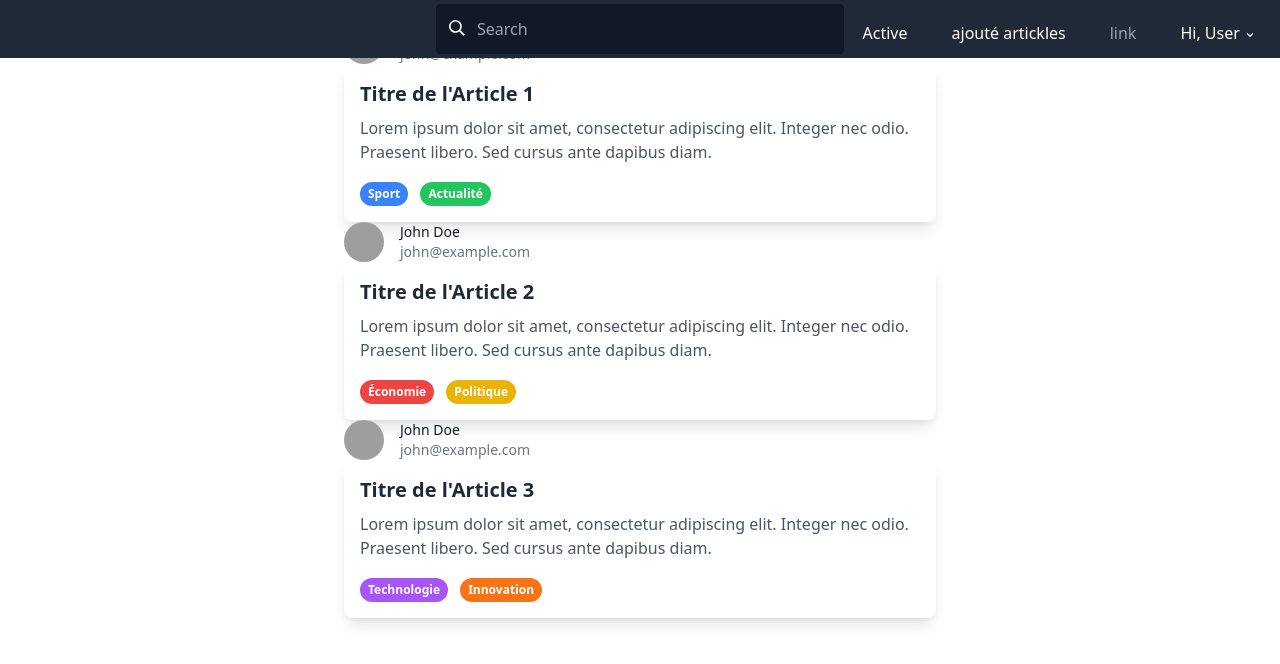
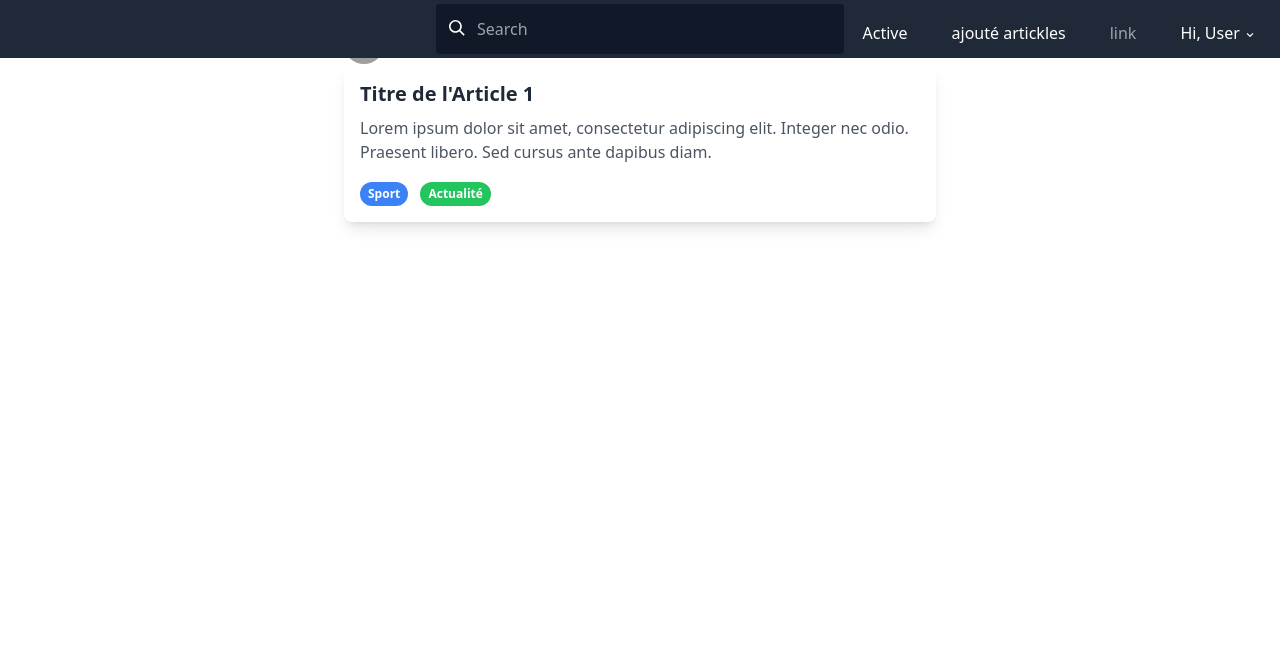
Before and after one commit to abdelouafir/Dev.to-Blogging-Plateform, a PHP site: page /assets/php/articles-page.php in a window 1280 px wide. Shown: the top 664 px of the page. Run offline with PHP 8.4, Linux system fonts and the light colour scheme; tables that the repository leaves empty hold one stand-in row (values such as "Sample post"); some libraries are stand-ins or nearby versions; grey boxes are pictures that could not be loaded.

Commit message:
fixid problrm de update tag et category

```diff
--- a/assets/php/articles-page.php
+++ b/assets/php/articles-page.php
@@ -6,8 +6,8 @@ use Config\Database;
 $conn = new Database();
 $conction = $conn->getConnection();
 $article = new article();
-$category = $article->get_categories($conction);
-$tags = $article->get_tags($conction);
+$tester = $article->ajoute_article($conction);
+// var_dump($tester);
 
 
  ?>
@@ -84,7 +84,7 @@ $tags = $article->get_tags($conction);
 
             <div class="ml-4">
                 <div class="text-sm leading-5 font-medium text-gray-900">John Doe</div>
-                <div class="text-sm leading-5 text-gray-500">john@example.com</div>
+                <!-- <div class="text-sm leading-5 text-gray-500">john@example.com</div> -->
             </div>
         </div>
     <div class="bg-white rounded-lg shadow-lg overflow-hidden">
@@ -100,53 +100,6 @@ $tags = $article->get_tags($conction);
         </div>
     </div>
 
-    <!-- Article 2 -->
-    <div class="flex items-center">
-            <div class="flex-shrink-0 h-10 w-10">
-
-                <img class="h-10 w-10 rounded-full" src="https://images.unsplash.com/photo-1472099645785-5658abf4ff4e?ixlib=rb-1.2.1&ixid=eyJhcHBfaWQiOjEyMDd9&auto=format&fit=facearea&facepad=2&w=256&h=256&q=80" alt="" />
-            </div>
-
-            <div class="ml-4">
-                <div class="text-sm leading-5 font-medium text-gray-900">John Doe</div>
-                <div class="text-sm leading-5 text-gray-500">john@example.com</div>
-            </div>
-        </div>
-    <div class="bg-white rounded-lg shadow-lg overflow-hidden">
-        <!-- <img class="w-full h-48 object-cover" src="https://via.placeholder.com/300x200" alt="Article Image"> -->
-        <div class="p-4">
-            <h3 class="text-xl font-bold text-gray-800">Titre de l'Article 2</h3>
-            <p class="text-gray-600 mt-2">Lorem ipsum dolor sit amet, consectetur adipiscing elit. Integer nec odio. Praesent libero. Sed cursus ante dapibus diam.</p>
-            <div class="mt-4">
-                <span class="inline-block bg-red-500 text-white text-xs font-semibold py-1 px-2 rounded-full mr-2">Économie</span>
-                <span class="inline-block bg-yellow-500 text-white text-xs font-semibold py-1 px-2 rounded-full">Politique</span>
-            </div>
-        </div>
-    </div>
-
-    <!-- Article 3 -->
-    <div class="flex items-center">
-            <div class="flex-shrink-0 h-10 w-10">
-
-                <img class="h-10 w-10 rounded-full" src="https://images.unsplash.com/photo-1472099645785-5658abf4ff4e?ixlib=rb-1.2.1&ixid=eyJhcHBfaWQiOjEyMDd9&auto=format&fit=facearea&facepad=2&w=256&h=256&q=80" alt="" />
-            </div>
-
-            <div class="ml-4">
-                <div class="text-sm leading-5 font-medium text-gray-900">John Doe</div>
-                <div class="text-sm leading-5 text-gray-500">john@example.com</div>
-            </div>
-        </div>
-    <div class="bg-white rounded-lg shadow-lg overflow-hidden">
-        <!-- <img class="w-full h-48 object-cover" src="https://via.placeholder.com/300x200" alt="Article Image"> -->
-        <div class="p-4">
-            <h3 class="text-xl font-bold text-gray-800">Titre de l'Article 3</h3>
-            <p class="text-gray-600 mt-2">Lorem ipsum dolor sit amet, consectetur adipiscing elit. Integer nec odio. Praesent libero. Sed cursus ante dapibus diam.</p>
-            <div class="mt-4">
-                <span class="inline-block bg-purple-500 text-white text-xs font-semibold py-1 px-2 rounded-full mr-2">Technologie</span>
-                <span class="inline-block bg-orange-500 text-white text-xs font-semibold py-1 px-2 rounded-full">Innovation</span>
-            </div>
-        </div>
-    </div>
 </div>
 
 </body>
--- a/assets/php/form.php
+++ b/assets/php/form.php
@@ -17,7 +17,6 @@ if ($_SERVER['REQUEST_METHOD'] === 'POST') {
     $article->add_article($conction,$title,$content,$categories,$auter);
     $article_id = $article->add_article($conction,$title,$content,$categories,$auter);
     $article->create_tag($conction,$article_id,$tags);
-
 }
 ?>
 <!DOCTYPE html>
--- a/classes/Article.php
+++ b/classes/Article.php
@@ -72,6 +72,22 @@ class article{
         }
         return true;
     }
+
+    public function ajoute_article($pdo) {
+        $sql = "SELECT
+           articles.title,
+           articles.content,
+           users.username,
+           categories.name AS category_name
+        FROM articles
+        JOIN users ON users.id = articles.author_id
+        JOIN categories ON categories.id = articles.category_id;
+        ";
+        $stmt = $pdo->prepare($sql);
+        $stmt->execute();
+        return $stmt->fetchAll(PDO::FETCH_ASSOC);
+    }
+
 }
 
 ?>
```
Also changed, not shown: ruturn/update.php (+9 -11 lines), ruturn/update_category.php (+9 -7 lines).
